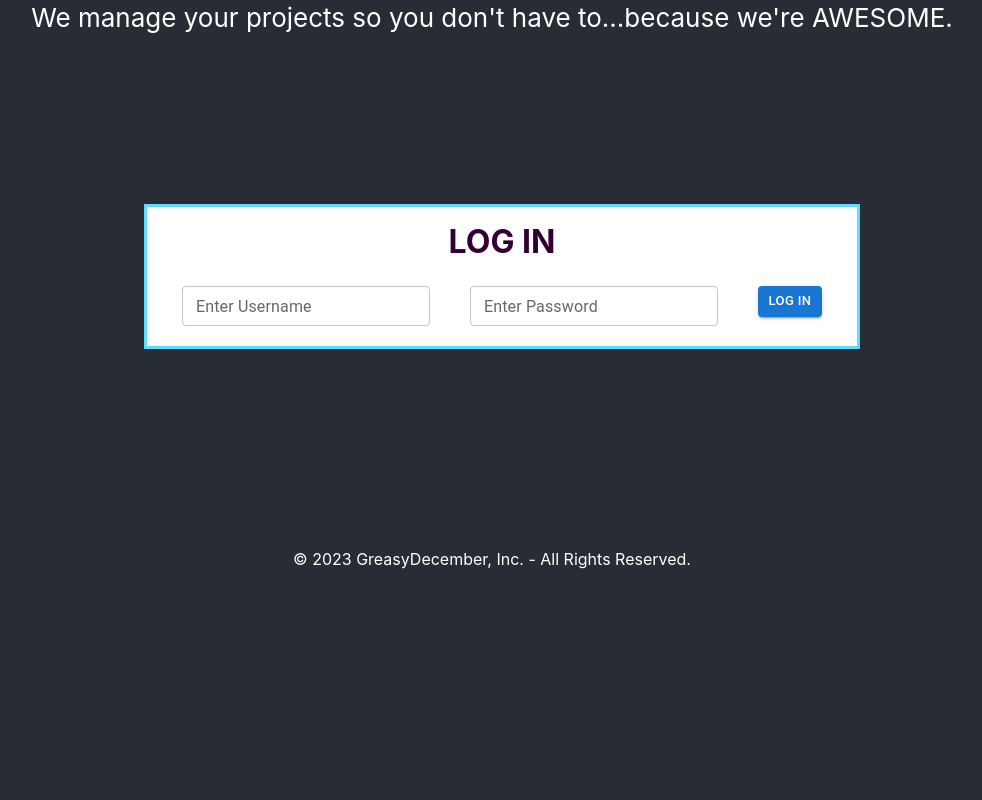
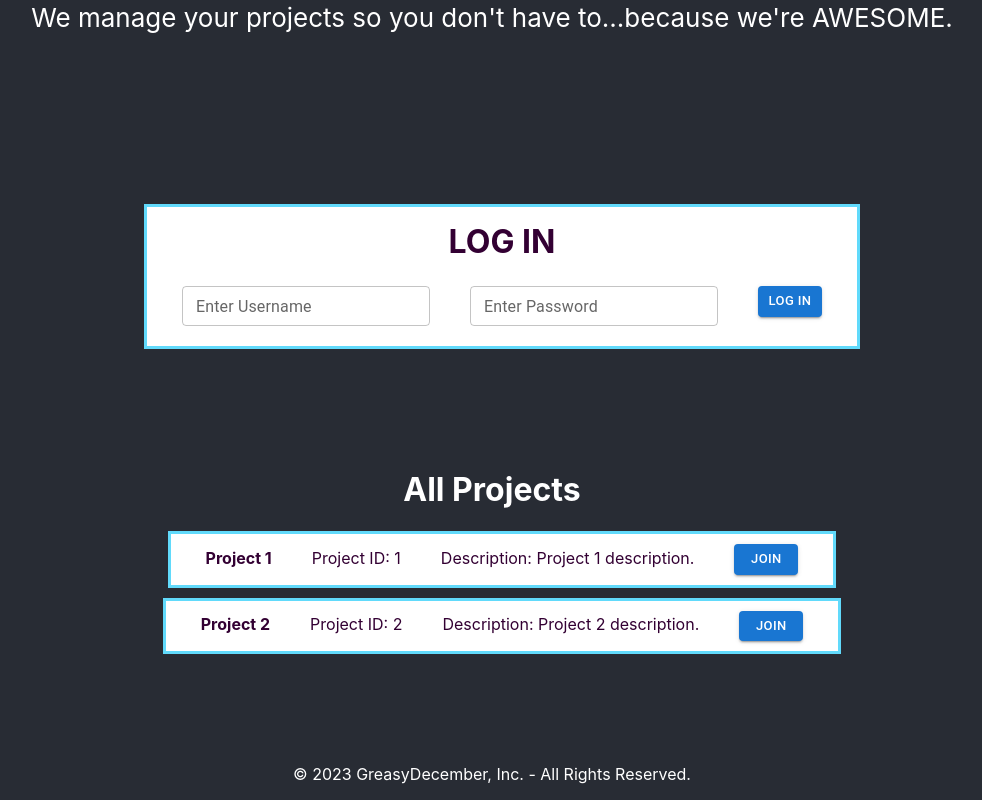
Before and after one commit to pauljhan01/Greasy-December, a React (Create React App) app in the folder client/: page / in a window 1280 px wide. Shown: the part 596-1396 px from the top of the page, without its empty margins (148-1130 px from the left). Before the commit the page ends 1181 px from the top, so only its background shows below. Built offline with nearby package versions, Linux system fonts and the light colour scheme.

Commit message:
Added Project Section UI

```diff
--- a/client/src/AwesomeApp.js
+++ b/client/src/AwesomeApp.js
@@ -31,6 +31,43 @@ class Login extends React.Component {
     }
 }
 
+class Projects extends React.Component {
+
+    render(){
+
+        const components=[];
+
+        for(let i = 1; i < 3; i++){
+            components.push(<ProjectDocs text={`Project ${i}`} description={`Project ${i} description.`} id={`${i}`}/>);
+        }
+
+        return(
+          <div className={"Collection"}>
+              <h1>{this.props.text}</h1>
+              {components}
+          </div>
+        );
+    }
+}
+
+class ProjectDocs extends React.Component {
+
+    handleJoinProject = () => {
+        window.alert(`You have joined Project ${this.props.id}`);
+    }
+
+    render() {
+        return(
+            <div className={"doc"}>
+                <span><strong>{this.props.text}</strong></span>
+                <span>Project ID: {this.props.id}</span>
+                <span>Description: {this.props.description}</span>
+                <span><Button variant="contained" size={'small'} onClick={this.handleJoinProject}>Join</Button></span>
+            </div>
+        );
+    }
+}
+
 class Footer extends React.Component {
     render() {
         return (
@@ -46,6 +83,7 @@ function AwesomeApp(){
         <div className={"App"}>
             <Header />
             <Login />
+            <Projects text={'All Projects'}/>
             <Footer />
         </div>
     )
```
